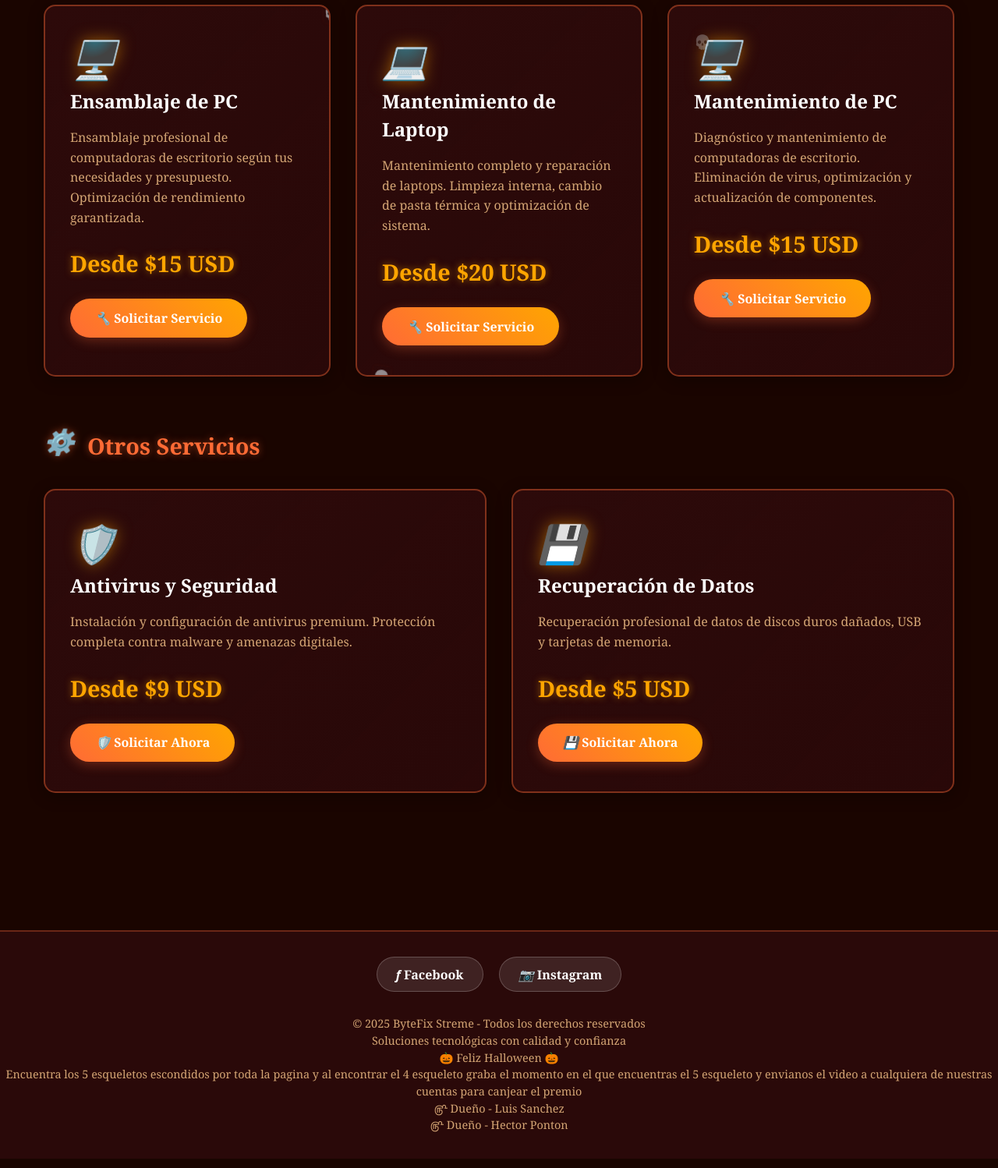
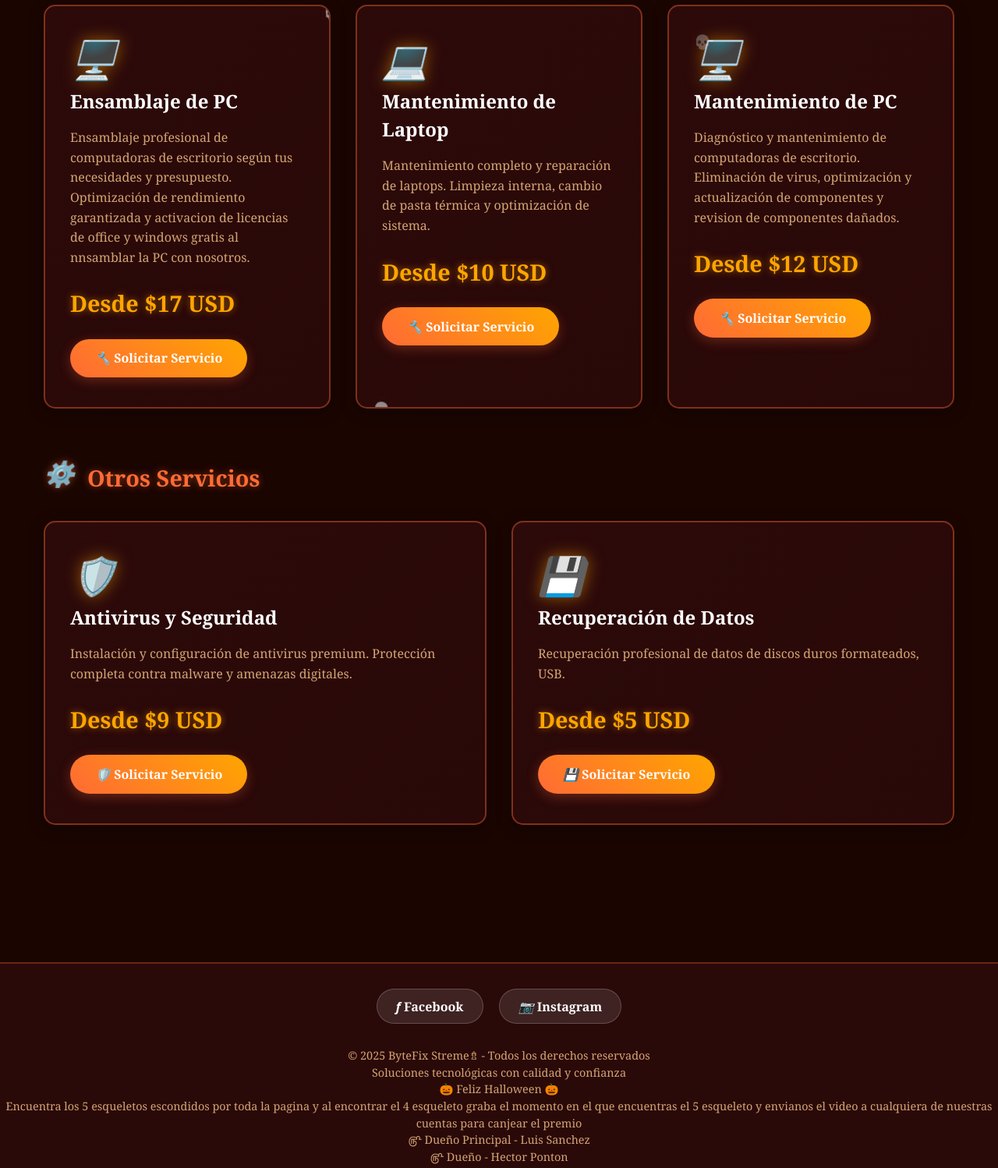
Before and after one commit to LuisSA2/LuisSA2.github.io, a plain HTML site: page index.html in a window 1280 px wide. Shown: the part 1030-2528 px from the top of the page at 78% size. Drawn offline with nearby package versions, Linux system fonts and the light colour scheme.

Commit message:
Update index.html

```diff
--- a/index.html
+++ b/index.html
@@ -22,7 +22,6 @@
         .fab, .fas {
             font-family: system-ui, -apple-system, sans-serif;
         }
-
         :root {
             --primary-color: #ff6b35;
             --secondary-color: #ffa500;
@@ -32,20 +31,17 @@
             --text-light: #ffffff;
             --text-gray: #d4a574;
         }
-
         * {
             margin: 0;
             padding: 0;
             box-sizing: border-box;
         }
-
         body {
             font-family: 'Georgia', serif;
             background: var(--dark-bg);
             color: var(--text-light);
             overflow-x: hidden;
         }
-
         .orbitron {
             font-family: 'Courier New', monospace;
         }
@@ -62,7 +58,6 @@
                 linear-gradient(135deg, #1a0500, #2d0a0a, #1a0500);
             z-index: -2;
         }
-
         .spiderweb-grid {
             position: fixed;
             top: 0;
@@ -76,7 +71,6 @@
             animation: web-drift 15s linear infinite;
             z-index: -1;
         }
-
         @keyframes web-drift {
             0% { transform: translate(0, 0) rotate(0deg); }
             100% { transform: translate(40px, 40px) rotate(5deg); }
@@ -90,7 +84,6 @@
             border-bottom: 3px solid var(--primary-color);
             box-shadow: 0 4px 20px rgba(255, 107, 53, 0.3);
         }
-
         .logo-text {
             font-size: 3rem;
             font-weight: 900;
@@ -100,7 +93,6 @@
             text-shadow: 0 0 30px rgba(255, 107, 53, 0.6);
             animation: halloween-glow 3s ease-in-out infinite alternate;
         }
-
         @keyframes halloween-glow {
             from {
                 text-shadow: 0 0 30px rgba(255, 107, 53, 0.6),
@@ -111,7 +103,6 @@
                            0 0 100px rgba(255, 107, 53, 0.6);
             }
         }
-
         .tagline {
             font-size: 1.2rem;
             color: var(--text-gray);
@@ -119,13 +110,11 @@
             letter-spacing: 2px;
             font-style: italic;
         }
-
         .services-container {
             max-width: 1200px;
             margin: 0 auto;
             padding: 3rem 1rem;
         }
-
         .section-title {
             text-align: center;
             font-size: 2.5rem;
@@ -136,11 +125,9 @@
             -webkit-text-fill-color: transparent;
             text-shadow: 0 0 20px rgba(255, 107, 53, 0.5);
         }
-
         .service-category {
             margin-bottom: 4rem;
         }
-
         .category-title {
             font-size: 1.8rem;
             font-weight: 700;
@@ -151,25 +138,21 @@
             gap: 1rem;
             text-shadow: 0 0 10px rgba(255, 107, 53, 0.5);
         }
-
         .category-icon {
             font-size: 2rem;
             animation: spooky-float 4s ease-in-out infinite;
         }
-
         @keyframes spooky-float {
             0%, 100% { transform: translateY(0px) rotate(0deg); }
             25% { transform: translateY(-5px) rotate(2deg); }
             50% { transform: translateY(-10px) rotate(0deg); }
             75% { transform: translateY(-5px) rotate(-2deg); }
         }
-
         .services-grid {
             display: grid;
             grid-template-columns: repeat(auto-fit, minmax(300px, 1fr));
             gap: 2rem;
         }
-
         .service-card {
             background: linear-gradient(135deg, var(--card-bg), rgba(45, 10, 10, 0.8));
             border: 2px solid rgba(255, 107, 53, 0.4);
@@ -181,7 +164,6 @@
             backdrop-filter: blur(5px);
             box-shadow: 0 4px 20px rgba(0, 0, 0, 0.3);
         }
-
         .service-card::before {
             content: '';
             position: absolute;
@@ -195,36 +177,30 @@
             z-index: -1;
             transition: opacity 0.3s ease;
         }
-
         .service-card:hover::before {
             opacity: 1;
         }
-
         .service-card:hover {
             transform: translateY(-5px) scale(1.02);
             box-shadow: 0 10px 40px rgba(255, 107, 53, 0.4);
         }
-
         .service-icon {
             font-size: 3rem;
             margin-bottom: 1rem;
             color: var(--secondary-color);
             filter: drop-shadow(0 0 10px rgba(255, 165, 0, 0.5));
         }
-
         .service-title {
             font-size: 1.5rem;
             font-weight: 700;
             margin-bottom: 1rem;
             color: var(--text-light);
         }
-
         .service-description {
             color: var(--text-gray);
             margin-bottom: 1.5rem;
             line-height: 1.6;
         }
-
         .service-price {
             font-size: 1.8rem;
             font-weight: 700;
@@ -244,18 +220,15 @@
             position: relative;
             overflow: hidden;
         }
-
         .btn-primary {
             background: linear-gradient(45deg, var(--primary-color), var(--secondary-color));
             color: var(--text-light);
             box-shadow: 0 4px 15px rgba(255, 107, 53, 0.3);
         }
-
         .btn-primary:hover {
             transform: translateY(-2px);
             box-shadow: 0 10px 25px rgba(255, 107, 53, 0.5);
         }
-
         .btn-social {
             background: rgba(255, 255, 255, 0.1);
             color: var(--text-light);
@@ -263,7 +236,6 @@
             padding: 0.6rem 1.5rem;
             margin: 0 0.5rem;
         }
-
         .btn-social:hover {
             background: rgba(255, 255, 255, 0.2);
             transform: translateY(-2px);
@@ -276,11 +248,9 @@
             text-align: center;
             margin-top: 4rem;
         }
-
         .social-links {
             margin-bottom: 1.5rem;
         }
-
         .footer-text {
             color: var(--text-gray);
             font-size: 0.9rem;
@@ -296,42 +266,36 @@
             pointer-events: auto;
             box-shadow: 0 0 5px rgba(255, 107, 53, 0.1);
         }
-
         .hidden-skeleton:hover {
             opacity: 1;
             transform: scale(1.1);
             filter: blur(0px);
             box-shadow: 0 0 10px rgba(255, 107, 53, 0.3);
         }
-
         .skeleton-1 {
             top: -5px;
             right: -10px;
             transform: rotate(-8deg);
             opacity: 0.6;
         }
-
         .skeleton-2 {
             top: -15px;
             right: 20px;
             transform: rotate(12deg);
             opacity: 0.6;
         }
-
         .skeleton-3 {
             top: -5px;
             right: -15px;
             transform: rotate(-3deg);
             opacity: 0.6;
         }
-
         .skeleton-4 {
             bottom: -15px;
             left: 20px;
             transform: rotate(8deg);
             opacity: 0.6;
         }
-
         .skeleton-5 {
             bottom: -5px;
             right: -20px;
@@ -342,21 +306,16 @@
             .logo-text {
                 font-size: 2rem;
             }
-
             .section-title {
                 font-size: 2rem;
             }
-
             .services-grid {
                 grid-template-columns: 1fr;
             }
-
             .hidden-pumpkin {
                 font-size: 1rem;
             }
         }
-
-        /* Halloween Effects */
         .pulse {
             animation: pulse 2s cubic-bezier(0.4, 0, 0.6, 1) infinite;
         }
@@ -376,52 +335,44 @@
             opacity: 0.7;
             pointer-events: none;
         }
-
         .ghost-1 {
             top: 20%;
             left: 10%;
             animation: ghost-float 6s ease-in-out infinite;
         }
-
         .ghost-2 {
             top: 60%;
             right: 15%;
             animation: ghost-float 8s ease-in-out infinite reverse;
         }
-
         .witch-hat {
             top: 10%;
             right: 8%;
             font-size: 2rem;
             animation: witch-hover 12s ease-in-out infinite;
         }
-
         .spider {
             bottom: 15%;
             left: 5%;
             font-size: 1.2rem;
             animation: spider-crawl 15s linear infinite;
         }
-
         .candy {
             top: 30%;
             right: 25%;
             font-size: 1rem;
             animation: candy-bounce 4s ease-in-out infinite;
         }
-
         @keyframes ghost-float {
             0%, 100% { transform: translateY(0px) translateX(0px); }
             25% { transform: translateY(-20px) translateX(10px); }
             50% { transform: translateY(-10px) translateX(-10px); }
             75% { transform: translateY(-25px) translateX(5px); }
         }
-
         @keyframes witch-hover {
             0%, 100% { transform: translateY(0px) rotate(0deg); }
             50% { transform: translateY(-15px) rotate(5deg); }
         }
-
         @keyframes spider-crawl {
             0% { transform: translateX(0px) rotate(0deg); }
             25% { transform: translateX(20px) rotate(10deg); }
@@ -429,7 +380,6 @@
             75% { transform: translateX(15px) rotate(8deg); }
             100% { transform: translateX(0px) rotate(0deg); }
         }
-
         @keyframes candy-bounce {
             0%, 100% { transform: translateY(0px) scale(1); }
             50% { transform: translateY(-10px) scale(1.1); }
@@ -440,7 +390,6 @@
             animation: fly 10s linear infinite;
             z-index: 5;
         }
-
         @keyframes fly {
             0% {
                 left: -50px;
@@ -482,7 +431,6 @@
     </header>
     <main class="services-container">
         <h2 class="section-title orbitron">Nuestros Servicios</h2>
-
         <section class="service-category">
             <h3 class="category-title">
                 <i class="fas fa-certificate category-icon"></i>
@@ -496,20 +444,18 @@
                     <p class="service-description">Licencia temporal de Microsoft Office . Perfecta para proyectos cortos y necesidades específicas.</p>
                     <div class="service-price">$8 USD</div>
                     <a href="https://www.facebook.com/profile.php?id=61581008015008" class="btn btn-primary" target="_blank">
-                        <i class="fas fa-shopping-cart"></i> Solicitar Ahora
+                        <i class="fas fa-shopping-cart"></i> Solicitar Servicio
                     </a>
                 </div>
-
                 <div class="service-card">
                     <i class="fas fa-file-word service-icon"></i>
                     <h4 class="service-title">Microsoft Office Permanente</h4>
                     <p class="service-description">Licencia permanente de Microsoft Office  Acceso de por vida a todas las aplicaciones y actualizaciones.</p>
                     <div class="service-price">$12 USD</div>
                     <a href="https://www.facebook.com/profile.php?id=61581008015008" class="btn btn-primary" target="_blank">
-                        <i class="fas fa-shopping-cart"></i> Solicitar Ahora
+                        <i class="fas fa-shopping-cart"></i> Solicitar Servicio
                     </a>
                 </div>
-
                 <div class="service-card">
  <div class="hidden-skeleton skeleton-6" title="¡Te encontré!">💀</div>
                     <i class="fas fa-windows service-icon"></i>
@@ -517,54 +463,49 @@
                     <p class="service-description">Licencias originales de Windows 10 y 11 Pro. Activación garantizada y soporte técnico incluido.</p>
                     <div class="service-price">7$</div>
                     <a href="https://www.facebook.com/profile.php?id=61581008015008" class="btn btn-primary" target="_blank">
-                        <i class="fas fa-shopping-cart"></i> Solicitar Ahora
+                        <i class="fas fa-shopping-cart"></i> Solicitar Servicio
                     </a>
                 </div>
             </div>
         </section>
-
         <section class="service-category">
             <h3 class="category-title">
                 <i class="fas fa-microchip category-icon"></i>
                 Servicios de Hardware
             </h3>
-
             <div class="services-grid">
                 <div class="service-card">
 <div class="hidden-skeleton skeleton-3" title="¡Te encontré!">💀</div>
                     <i class="fas fa-desktop service-icon"></i>
                     <h4 class="service-title">Ensamblaje de PC</h4>
-                    <p class="service-description">Ensamblaje profesional de computadoras de escritorio según tus necesidades y presupuesto. Optimización de rendimiento garantizada.</p>
-                    <div class="service-price">Desde $15 USD</div>
+                    <p class="service-description">Ensamblaje profesional de computadoras de escritorio según tus necesidades y presupuesto. Optimización de rendimiento garantizada y activacion de licencias de office y windows gratis al nnsamblar la PC con nosotros.</p>
+                    <div class="service-price">Desde $17 USD</div>
                     <a href="https://www.facebook.com/profile.php?id=61581008015008" class="btn btn-primary" target="_blank">
                         <i class="fas fa-tools"></i> Solicitar Servicio
                     </a>
                 </div>
-
                 <div class="service-card">
                     <div class="hidden-skeleton skeleton-4" title="¡Feliz Halloween!">💀</div>
                     <i class="fas fa-laptop service-icon"></i>
                     <h4 class="service-title">Mantenimiento de Laptop</h4>
                     <p class="service-description">Mantenimiento completo y reparación de laptops. Limpieza interna, cambio de pasta térmica y optimización de sistema.</p>
-                    <div class="service-price">Desde $20 USD</div>
+                    <div class="service-price">Desde $10 USD</div>
                     <a href="https://www.facebook.com/profile.php?id=61581008015008" class="btn btn-primary" target="_blank">
                         <i class="fas fa-tools"></i> Solicitar Servicio
                     </a>
                 </div>
-
                 <div class="service-card">
 <div class="hidden-skeleton skeleton-7" title="¡Último esqueleto!">💀</div>
                     <i class="fas fa-desktop service-icon"></i>
                     <h4 class="service-title">Mantenimiento de PC</h4>
-                    <p class="service-description">Diagnóstico y mantenimiento de computadoras de escritorio. Eliminación de virus, optimización y actualización de componentes.</p>
-                    <div class="service-price">Desde $15 USD</div>
+                    <p class="service-description">Diagnóstico y mantenimiento de computadoras de escritorio. Eliminación de virus, optimización y actualización de componentes y revision de componentes dañados.</p>
+                    <div class="service-price">Desde $12 USD</div>
                     <a href="https://www.facebook.com/profile.php?id=61581008015008" class="btn btn-primary" target="_blank">
                         <i class="fas fa-tools"></i> Solicitar Servicio
                     </a>
                 </div>
             </div>
         </section>
-
         <section class="service-category">
             <h3 class="category-title">
                 <i class="fas fa-cogs category-icon"></i>
@@ -577,25 +518,22 @@
                     <p class="service-description">Instalación y configuración de antivirus premium. Protección completa contra malware y amenazas digitales.</p>
                     <div class="service-price">Desde $9 USD</div>
                     <a href="https://www.facebook.com/profile.php?id=61581008015008" class="btn btn-primary" target="_blank">
-                        <i class="fas fa-shield-alt"></i> Solicitar Ahora
+                        <i class="fas fa-shield-alt"></i> Solicitar Servicio
                     </a>
                 </div>
-
                 <div class="service-card">
                     <i class="fas fa-database service-icon"></i>
                     <h4 class="service-title">Recuperación de Datos</h4>
-                    <p class="service-description">Recuperación profesional de datos de discos duros dañados, USB y tarjetas de memoria.</p>
+                    <p class="service-description">Recuperación profesional de datos de discos duros formateados, USB.</p>
                     <div class="service-price">Desde $5 USD</div>
                     <a href="https://www.facebook.com/profile.php?id=61581008015008" class="btn btn-primary" target="_blank">
-                        <i class="fas fa-database"></i> Solicitar Ahora
+                        <i class="fas fa-database"></i> Solicitar Servicio
                     </a>
                 </div>
-
                 </div>
             </div>
         </section>
     </main>
-
     <footer class="footer">
         <div class="social-links">
             <a href="https://www.facebook.com/profile.php?id=61581008015008" class="btn btn-social" target="_blank">
@@ -605,22 +543,19 @@
                 <i class="fab fa-instagram"></i> Instagram
             </a>
         </div>
-        <p class="footer-text">© 2025 ByteFix Streme - Todos los derechos reservados</p>
+        <p class="footer-text">© 2025 ByteFix Streme⇯ - Todos los derechos reservados</p>
         <p class="footer-text">Soluciones tecnológicas con calidad y confianza</p>
         <p class="footer-text">🎃 Feliz Halloween 🎃</p>
 <p class="footer-text">Encuentra los 5 esqueletos escondidos por toda la pagina y al encontrar el 4 esqueleto graba el momento en el que encuentras el 5 esqueleto y envianos el video a cualquiera de nuestras cuentas para canjear el premio</p>
-
-        <p class="footer-text">௹ Dueño - Luis Sanchez</p>
+        <p class="footer-text">௹ Dueño Principal - Luis Sanchez</p>
         <p class="footer-text">௹ Dueño - Hector Ponton</p>
     </footer>
-
     <script>
         document.addEventListener('DOMContentLoaded', function() {
             const observerOptions = {
                 threshold: 0.1,
                 rootMargin: '0px 0px -50px 0px'
             };
-
             const observer = new IntersectionObserver(function(entries) {
                 entries.forEach(entry => {
                     if (entry.isIntersecting) {
@@ -639,7 +574,6 @@
                 button.addEventListener('mouseenter', function() {
                     this.style.transform = 'translateY(-2px) scale(1.05)';
                 });
-
                 button.addEventListener('mouseleave', function() {
                     this.style.transform = 'translateY(0) scale(1)';
                 });
@@ -653,19 +587,14 @@
                 particle.style.borderRadius = '50%';
                 particle.style.pointerEvents = 'none';
                 particle.style.zIndex = '1';
-
                 const startX = Math.random() * window.innerWidth;
                 const startY = Math.random() * window.innerHeight;
-
                 particle.style.left = startX + 'px';
                 particle.style.top = startY + 'px';
-
                 document.body.appendChild(particle);
-
                 const duration = Math.random() * 4000 + 2000;
                 const endX = startX + (Math.random() - 0.5) * 300;
                 const endY = startY + (Math.random() - 0.5) * 300;
-
                 particle.animate([
                     {
                         transform: `translate(0, 0) scale(1)`,
@@ -686,7 +615,6 @@
                 }).onfinish = () => particle.remove();
             }
             setInterval(createHalloweenParticle, 600);
-
             let skeletonsFound = 0;
             document.querySelectorAll('.hidden-skeleton').forEach(skeleton => {
                 skeleton.addEventListener('click', function() {
@@ -704,13 +632,11 @@
                     } else if (skeletonsFound === 5) {
                         showMessage('¡Felicitaciones! Encontraste todos los esqueletos!Ve a nuestras redes sociales y envia un mensaje para reclamar tu premio 💀🎃');
                     }
-
                     setTimeout(() => {
                         this.style.visibility = 'hidden';
                     }, 300);
                 });
             });
-
             function showMessage(text) {
                 const message = document.createElement('div');
                 message.textContent = text;
@@ -727,9 +653,7 @@
                     z-index: 1000;
                     animation: fadeInOut 5s ease;
                 `;
-
                 document.body.appendChild(message);
-
                 setTimeout(() => message.remove(), 6000);
             }
             const style = document.createElement('style');
```
